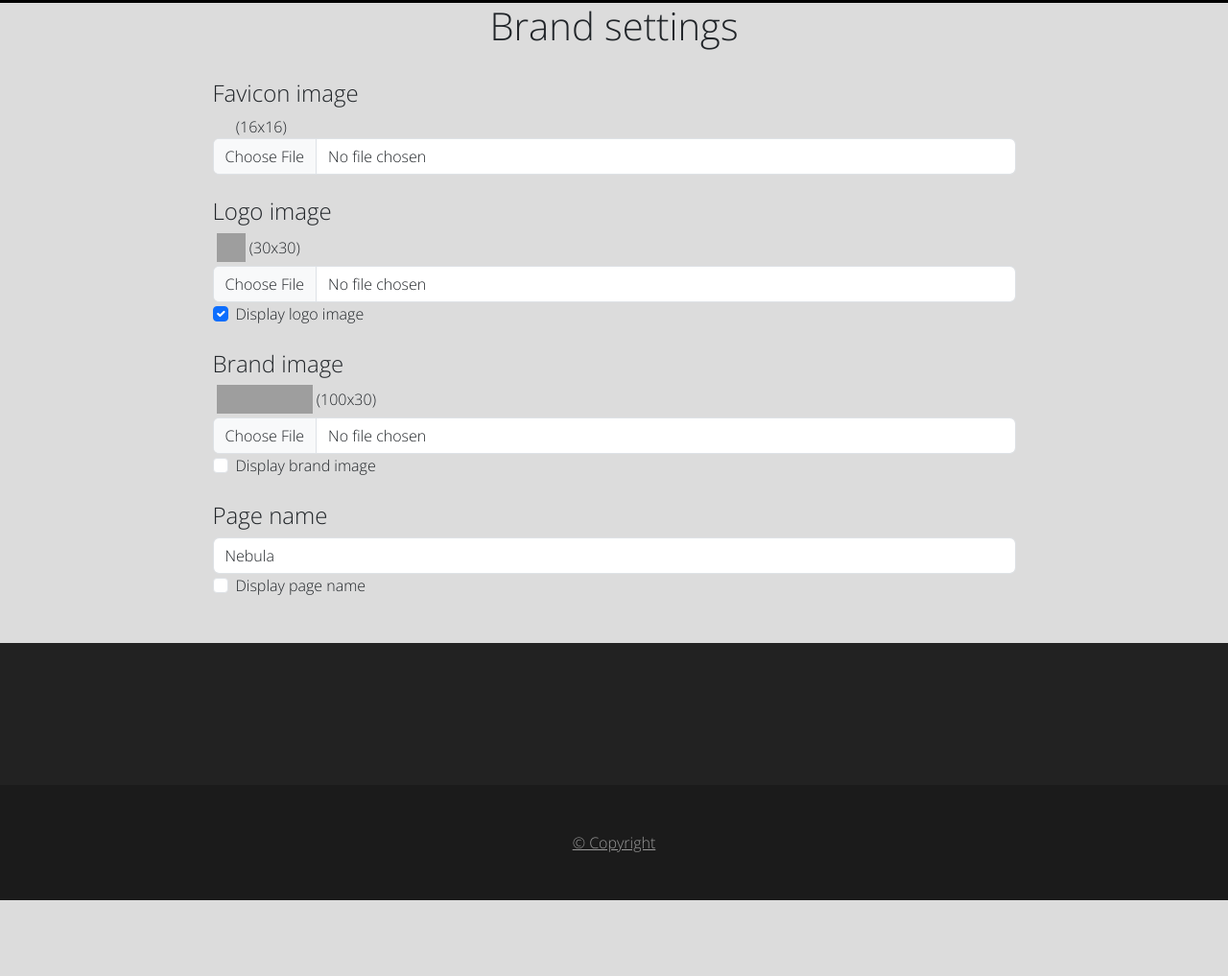
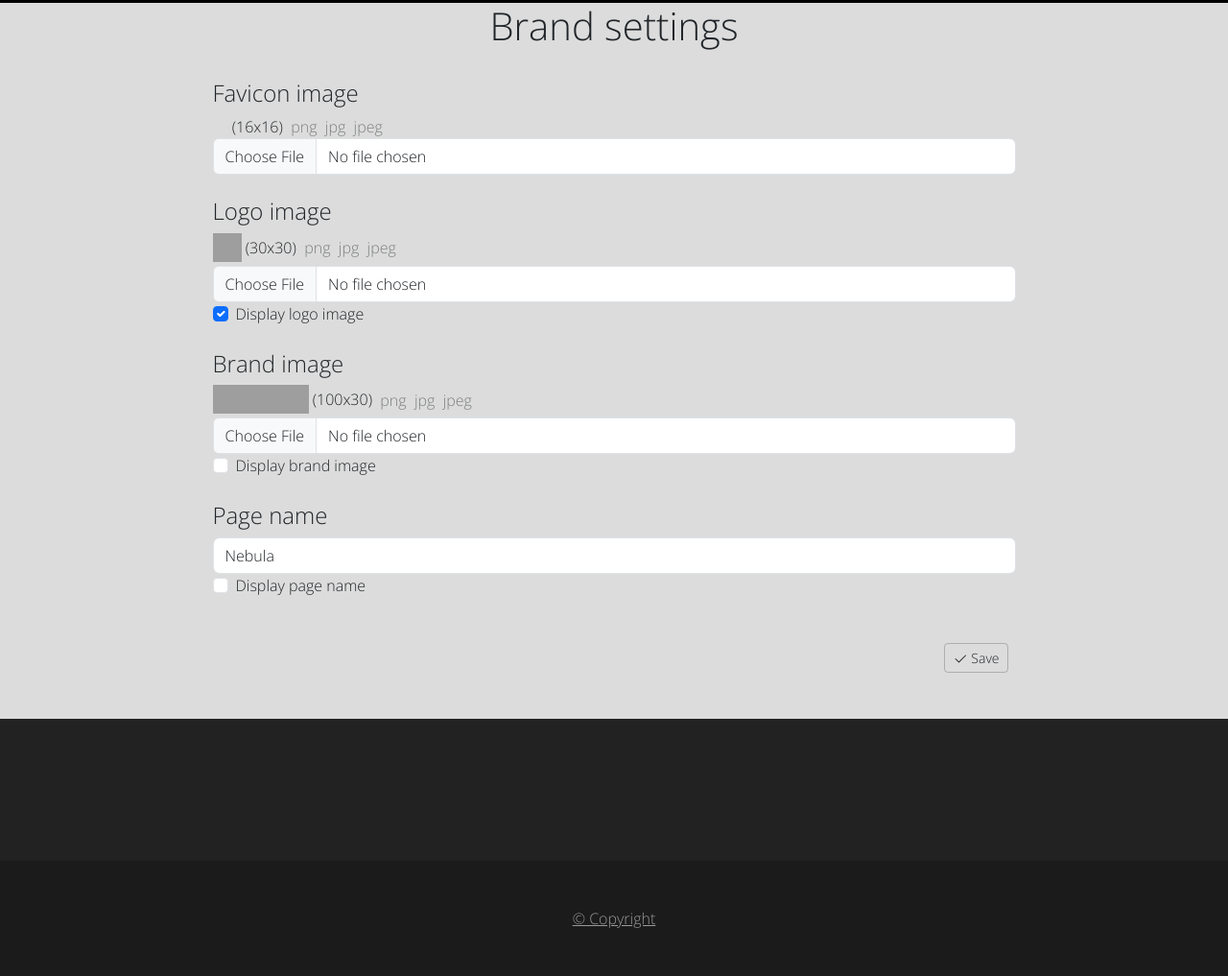
Before and after one commit to wbin01/nebula, a Django app: page /en/settings/brand/ in a window 1280 px wide. Shown: the part 67-1084 px from the top of the page at 96% size. Before the commit the page ends 1005 px from the top, so only its background shows below. Run offline with Django 5.2, Linux system fonts and the light colour scheme; the visitor is signed in with stand-in values (Sample User, id 1); data comes from the database, SQL or seed files in the repository; data that the repository does not hold is empty; grey boxes are pictures that could not be loaded.

Commit message:
Brand settings done

```diff
--- a/src/webpage/models.py
+++ b/src/webpage/models.py
@@ -91,21 +91,21 @@ class Language(models.Model):
 
 class PageSetting(models.Model):
     brand = ResizedImageField(
-        default='/category_image/defaults/brand.svg',
+        default='/brand_image/defaults/brand.svg',
         size=[100, 30], crop=['middle', 'center'],
-        upload_to='category_image/', blank=True)
+        upload_to='brand_image/', blank=True)
     display_brand = models.BooleanField(default=False)
     display_logo = models.BooleanField(default=True)
     display_name = models.BooleanField(default=False)
     favicon = ResizedImageField(
-        default='/category_image/defaults/favicon.svg',
+        default='/brand_image/defaults/favicon.svg',
         size=[16, 16], crop=['middle', 'center'],
-        upload_to='category_image/', blank=True)
+        upload_to='brand_image/', blank=True)
     lang = models.ForeignKey(Language, on_delete=models.CASCADE)
     logo = ResizedImageField(
-        default='/category_image/defaults/logo.svg',
+        default='/brand_image/defaults/logo.svg',
         size=[30, 30], crop=['middle', 'center'],
-        upload_to='category_image/', blank=True)
+        upload_to='brand_image/', blank=True)
     name = models.CharField(default="Nebula", max_length=200)
     style = models.IntegerField(default=1)
 
--- a/src/webpage/templates/settings.html
+++ b/src/webpage/templates/settings.html
@@ -15,16 +15,16 @@
         method="post" enctype="multipart/form-data">{% csrf_token %}
 
         <label for="favicon_image" class="mt-4"><h4>Favicon image</h4></label>
-        <div class="me-1 text-opacity-75">
-          <img src="{{ settings.favicon.url }}" width="16" height="16" class="m-0 ms-1 mb-1 p-0 d-inline-block align-text-center"> (16x16)
+        <div class="text-opacity-75">
+          <img src="{{ settings.favicon.url }}" width="16" height="16" class="m-0 mb-1 p-0 d-inline-block align-text-center"> (16x16) <span class="opacity-50">&nbsp;png &nbsp;jpg &nbsp;jpeg</span>
         </div>
         <div class="input-group">
           <input type="file" class="form-control" id="favicon_image" name="favicon_image">
         </div>
 
         <label for="logo_image" class="mt-4"><h4>Logo image</h4></label>
-        <div class="me-1 text-opacity-75">
-          <img src="{{ settings.logo.url }}" width="30" height="30" class="m-0 ms-1 mb-1 p-0 d-inline-block align-text-center"> (30x30)
+        <div class="text-opacity-75">
+          <img src="{{ settings.logo.url }}" width="30" height="30" class="m-0 mb-1 p-0 d-inline-block align-text-center"> (30x30) <span class="opacity-50">&nbsp;png &nbsp;jpg &nbsp;jpeg</span>
         </div>
         <div class="input-group">
           <input type="file" class="form-control" id="logo_image" name="logo_image">
@@ -36,8 +36,8 @@
         </span>
 
         <label for="brand_image" class="mt-4"><h4>Brand image</h4></label>
-        <div class="me-1 text-opacity-75">
-          <img src="{{ settings.brand.url }}" width="100" height="30" class="m-0 ms-1 mb-1 p-0 d-inline-block align-text-center"> (100x30)
+        <div class="text-opacity-75">
+          <img src="{{ settings.brand.url }}" width="100" height="30" class="m-0 mb-1 p-0 d-inline-block align-text-center"> (100x30) <span class="opacity-50">&nbsp;png &nbsp;jpg &nbsp;jpeg</span>
         </div>
         <div class="input-group">
           <input type="file" class="form-control" id="brand_image" name="brand_image">
@@ -58,6 +58,14 @@
             {% if settings.display_name %}checked{% endif %}>
           <label class="form-check-label text-opacity-75" for="display_page_name">Display page name</label>
         </span>
+
+        <div class="my-5 mx-2 d-flex align-items-end flex-column">
+          <button type="submit" name="settings_brand" class="btn btn-outline-dark btn-sm border border-1 border-dark border-opacity-25">
+            <svg xmlns="http://www.w3.org/2000/svg" width="16" height="16" fill="currentColor" class="bi bi-check2" viewBox="0 0 16 16">
+              <path d="M13.854 3.646a.5.5 0 0 1 0 .708l-7 7a.5.5 0 0 1-.708 0l-3.5-3.5a.5.5 0 1 1 .708-.708L6.5 10.293l6.646-6.647a.5.5 0 0 1 .708 0"/>
+            </svg> Save
+          </button>
+        </div>
 
     </form>
   </div>
--- a/src/webpage/views.py
+++ b/src/webpage/views.py
@@ -630,6 +630,52 @@ def settings(request, lang, text='resume'):
                 return response
             return redirect('index', context['cookie_language'])
 
+
+        if 'settings_brand' in request.POST:
+            settings = PageSetting.objects.all()[0]
+            rm_favicon, rm_logo, rm_brand = None, None, None
+            path = pathlib.Path(__file__).resolve().parent.parent
+
+            if 'favicon_image' in request.FILES:
+                if '/defaults/' not in settings.favicon.url:
+                    rm_favicon = settings.favicon.url
+                settings.favicon = request.FILES['favicon_image']
+
+            if 'logo_image' in request.FILES:
+                if '/defaults/' not in settings.logo.url:
+                    rm_logo = settings.logo.url
+                settings.logo = request.FILES['logo_image']
+
+            settings.display_logo = False
+            if 'display_logo' in request.POST:
+                settings.display_logo = True
+
+            if 'brand_image' in request.FILES:
+                if '/defaults/' not in settings.brand.url:
+                    rm_brand = settings.brand.url
+                settings.brand = request.FILES['brand_image']
+
+            settings.display_brand = False
+            if 'display_brand' in request.POST:
+                settings.display_brand = True
+
+            if 'page_name' in request.POST:
+                settings.name = request.POST['page_name']
+
+            settings.display_name = False
+            if 'display_page_name' in request.POST:
+                settings.display_name = True
+
+            settings.save()
+            if rm_favicon:
+                os.remove(path.as_posix() + rm_favicon)
+            if rm_logo:
+                os.remove(path.as_posix() + rm_logo)
+            if rm_brand:
+                os.remove(path.as_posix() + rm_brand)
+
+            return redirect('settings', context['cookie_language'], 'brand')
+
     return render(request, 'settings.html', context)
 
 
```
Also changed, not shown: src/webpage/migrations/0030_alter_pagesetting_brand_alter_pagesetting_favicon_and_more.py (added).
